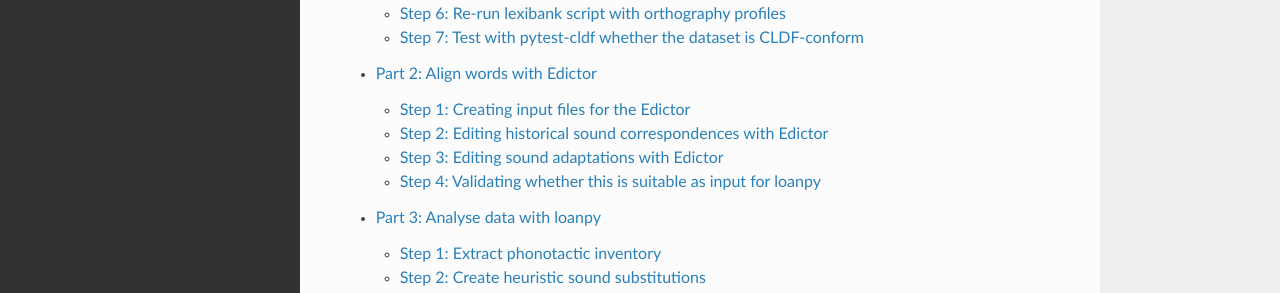
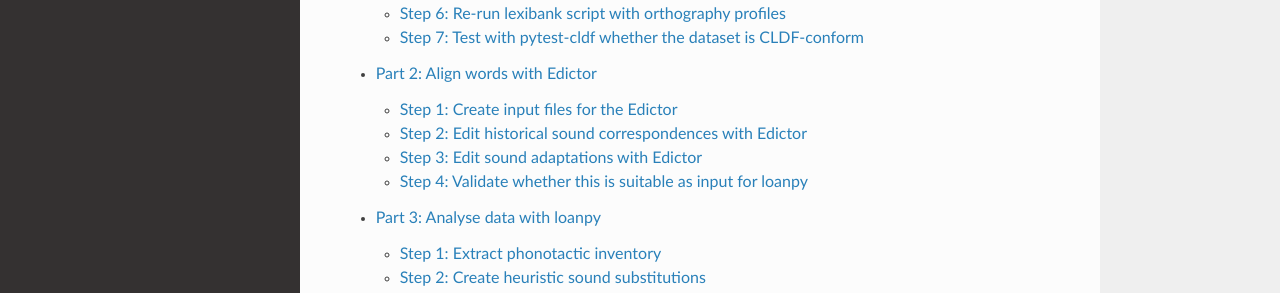
Before and after one commit to LoanpyDataHub/ronataswestoldturkic, a Sphinx documentation site: the page built from docs/index.rst, in a window 1280 px wide and 1094 px high. Shown: the part 362-655 px from the top of the window. Built offline with Sphinx 7.4.7 and the Read the Docs theme 2.0.0, drawn with Linux system fonts in a browser that asks for light colours.

Commit message:
[skip ci]  write2 docs part 3

```diff
--- a/docs/mkedictor.rst
+++ b/docs/mkedictor.rst
@@ -12,8 +12,8 @@
    `loanpy <https://pypi.org/project/loanpy/>`_
 
 
-Step 1: Creating input files for the Edictor
---------------------------------------------
+Step 1: Create input files for the Edictor
+------------------------------------------
 
 During the CLDF-conversion we have added automated alignments to the column
 `ALIGNMENTS` in `cldf/cognates.csv`. But these are the results of aligning
@@ -48,8 +48,8 @@
 
 Now that we have created suitable input files for the Edictor, it is time to upload them and edit them with our expert knowledge.
 
-Step 2: Editing historical sound correspondences with Edictor
--------------------------------------------------------------
+Step 2: Edit historical sound correspondences with Edictor
+----------------------------------------------------------
 
 `Edictor <https://digling.org/edictor/>`_ is an interactive tool for managing etymological data. We will use it to improve the automated alignments that we have created in the previous step. To familiarise yourself with Edictor, you can read its `release paper <https://aclanthology.org/E17-3003.pdf>`_, `this use-case <https://hcommons.org/deposits/item/hc:43687/>`_ or watch its `Youtube tutorial <https://www.youtube.com/watch?v=IyZuf6SmQM4>`_.
 
@@ -67,8 +67,8 @@
 
 In the custom-alignment of this use-case, we first clustered vowels and consonants together with the dot-symbol and used spaces to separate those clusters from each other. Wherever it seemed appropriate, we allowed sound correspondences of one to many, e.g. in *aː < a.ɣ.a*, which is a well studied pattern in our data but difficult for an algorithm to catch.
 
-Step 3: Editing sound adaptations with Edictor
-----------------------------------------------
+Step 3: Edit sound adaptations with Edictor
+-------------------------------------------
 
 Follow the same steps as discribed in Step 2, but this time upload ``edictor/WOT2EAHtoedict.tsv``. Here, we are allowing only one to one correspondences and ingore word boundaries. After downloading the aligned data, a post-editing step is necessary. This is carried out with following command:
 
@@ -83,8 +83,8 @@
 
 This step has been outsourced to post-processing in order to avoid any confusion by missing gap symbols during the manual editing process of alignments.
 
-Step 4: Validating whether this is suitable as input for loanpy
----------------------------------------------------------------
+Step 4: Validate whether this is suitable as input for loanpy
+-------------------------------------------------------------
 
 Now that we have improved the alignments by complementing the algorithmic approach with expert knowledge, the only thing left to do is to validate whether the format of our data is suitable as input for loanpy. This can be done by running following two commands:
 
```
